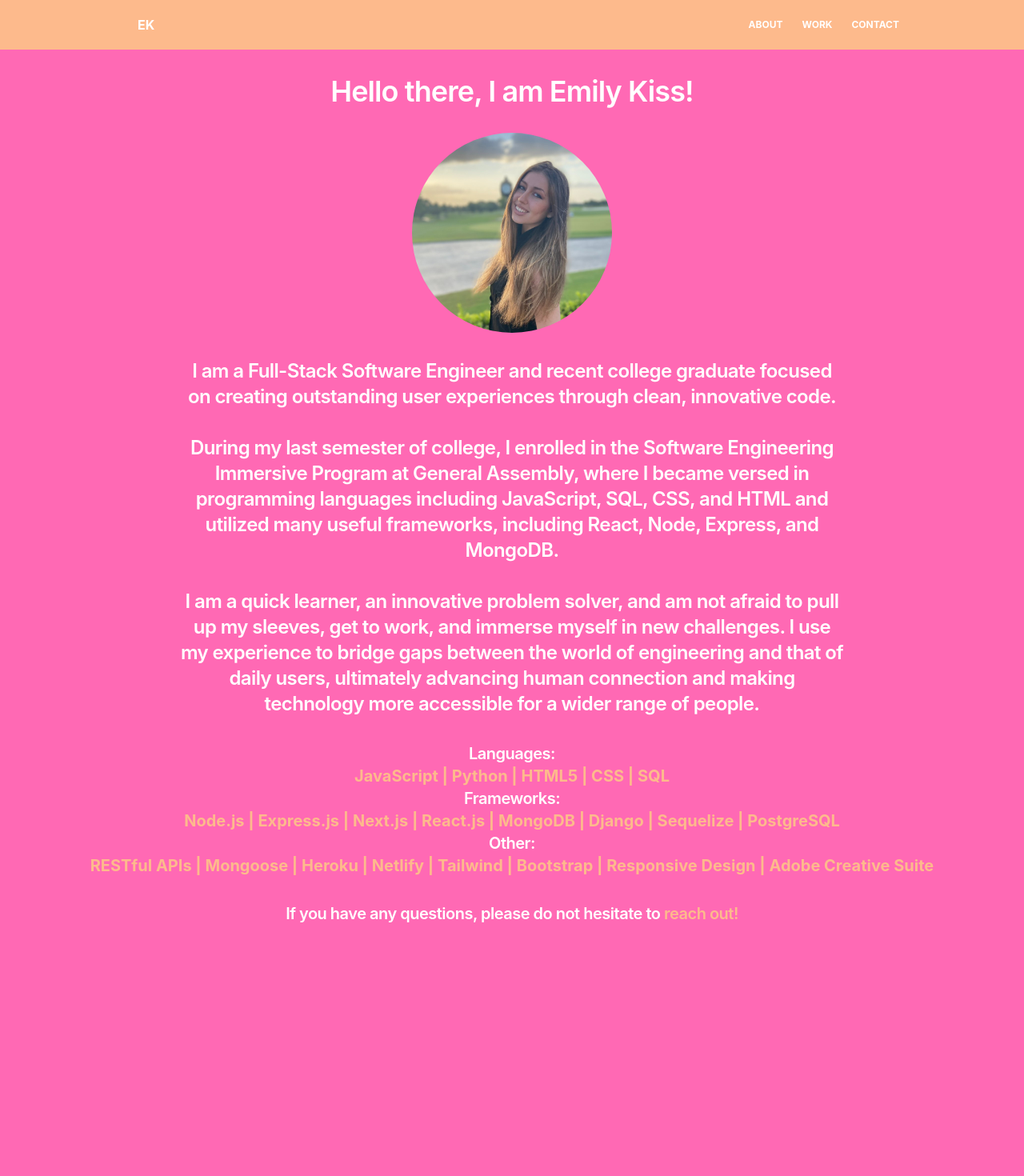
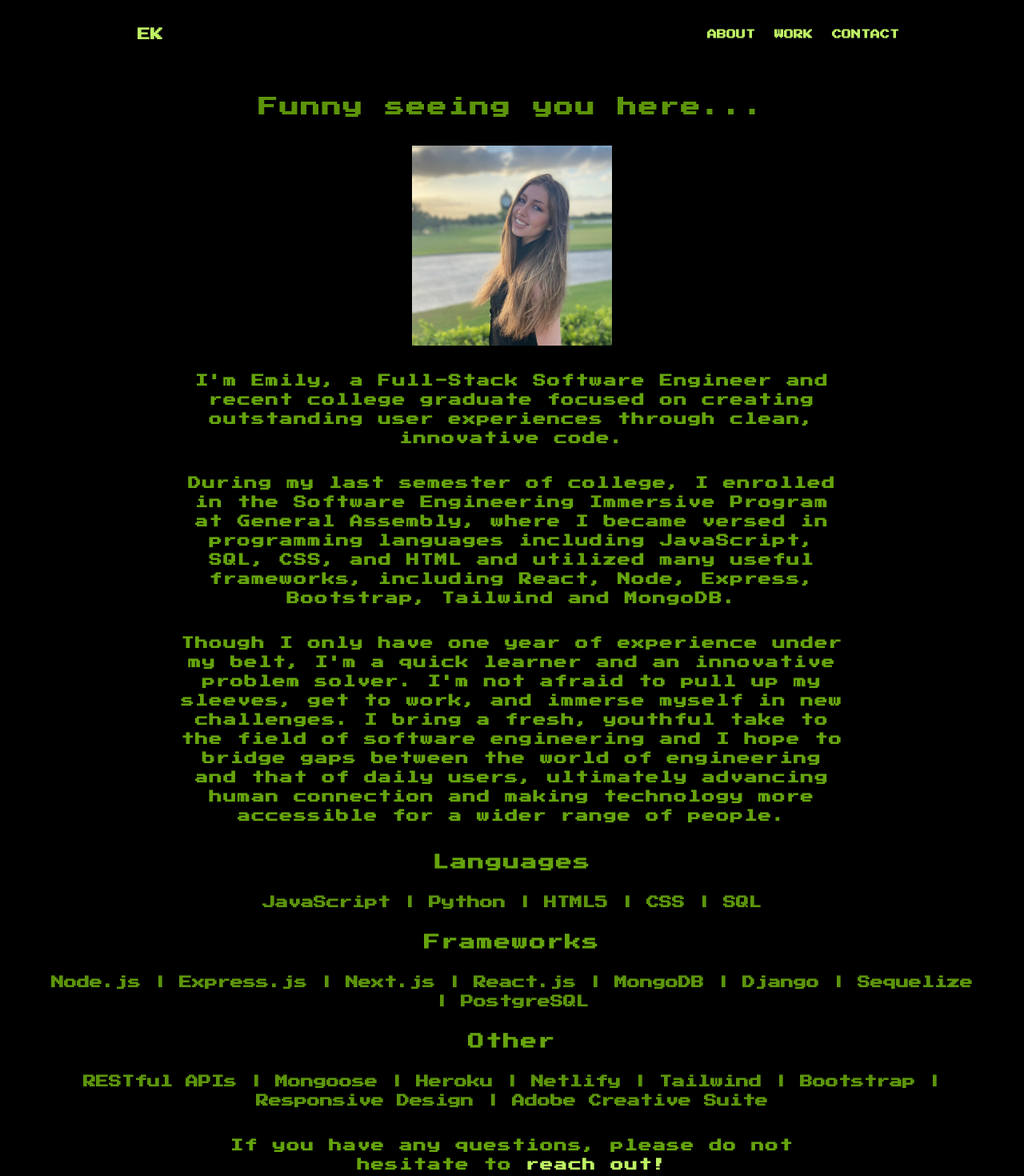
Before and after one commit to emilykiss/Emily-Kiss-Portfolio, a Next.js app: page / in a window 1280 px wide. Shown: the top 1470 px of the page at 80% size. Before the commit the page ends 1196 px from the top, so only its background shows below. Built offline with nearby package versions, Linux system fonts and the light colour scheme.

Commit message:
matrix edit

```diff
--- a/components/navbar.jsx
+++ b/components/navbar.jsx
@@ -2,11 +2,11 @@ import Link from "next/link"
 export default function Navbar() {
   return (
     <>
-      <nav className="relative flex flex-wrap items-center justify-between px-2 py-3 bg-orange-300 mb-3">
+      <nav className="relative flex flex-wrap items-center justify-between px-2 py-6 bg-black mb-3">
         <div className="container px-4 mx-auto flex flex-wrap items-center justify-between">
           <div className="w-full relative flex justify-between lg:w-auto  px-4 lg:static lg:block lg:justify-start">
             <Link href="/contact">
-              <span className="px-3 py-2 flex items-center uppercase font-bold leading-snug text-white hover:opacity-75">
+              <span className="px-3 py-2 flex items-center uppercase font-bold leading-snug text-lime-300 hover:text-lime-600 hover:animate-pulse">
                 EK
               </span>
             </Link>
@@ -18,21 +18,21 @@ export default function Navbar() {
             <ul className="flex flex-col lg:flex-row list-none ml-auto">
               <li className="nav-item">
                 <Link href="/">
-                  <span className="px-3 py-2 flex items-center text-xs uppercase font-bold leading-snug text-white hover:opacity-75">
+                  <span className="px-3 py-2 flex items-center text-xs uppercase font-bold leading-snug text-lime-300 hover:text-lime-600 hover:animate-pulse">
                     About
                   </span>
                 </Link>
               </li>
               <li className="nav-item">
                 <Link href="/work">
-                  <span className="px-3 py-2 flex items-center text-xs uppercase font-bold leading-snug text-white hover:opacity-75">
+                  <span className="px-3 py-2 flex items-center text-xs uppercase font-bold leading-snug text-lime-300 hover:text-lime-600 hover:animate-pulse">
                     Work
                   </span>
                 </Link>
               </li>
               <li className="nav-item">
                 <Link href="/contact">
-                  <span className="px-3 py-2 flex items-center text-xs uppercase font-bold leading-snug text-white hover:opacity-75">
+                  <span className="px-3 py-2 flex items-center text-xs uppercase font-bold leading-snug text-lime-300 hover:text-lime-600 hover:animate-pulse">
                     Contact
                   </span>
                 </Link>
--- a/package.json
+++ b/package.json
@@ -9,6 +9,7 @@
     "lint": "next lint"
   },
   "dependencies": {
+    "@fontsource/press-start-2p": "^4.5.10",
     "flowbite": "^1.4.7",
     "next": "12.2.1",
     "react": "18.2.0",
--- /dev/null
+++ b/pages/_document.js
@@ -0,0 +1,40 @@
+import Document, { Html, Head, Main, NextScript } from "next/document"
+
+class MyDocument extends Document {
+  static async getInitialProps(ctx) {
+    const originalRenderPage = ctx.renderPage
+
+    // Run the React rendering logic synchronously
+    ctx.renderPage = () =>
+      originalRenderPage({
+        // Useful for wrapping the whole react tree
+        enhanceApp: (App) => App,
+        // Useful for wrapping in a per-page basis
+        enhanceComponent: (Component) => Component,
+      })
+
+    // Run the parent `getInitialProps`, it now includes the custom `renderPage`
+    const initialProps = await Document.getInitialProps(ctx)
+
+    return initialProps
+  }
+
+  render() {
+    return (
+      <Html>
+        <Head>
+            <link rel="preconnect" href="https://fonts.googleapis.com" />
+            <link rel="preconnect" href="https://fonts.gstatic.com" crossOrigin />
+            <link href="https://fonts.googleapis.com/css2?family=Press+Start+2P&display=swap"
+            rel="stylesheet"></link>
+        </Head>
+        <body>
+          <Main />
+          <NextScript />
+        </body>
+      </Html>
+    )
+  }
+}
+
+export default MyDocument
--- a/pages/index.js
+++ b/pages/index.js
@@ -1,6 +1,7 @@
 import Head from "next/head"
 import Image from "next/image"
 import styles from "../styles/Home.module.css"
+import "@fontsource/press-start-2p"
 
 export default function Home() {
   return (
@@ -11,8 +12,8 @@ export default function Home() {
         <link rel="icon" href="/e.png" />
       </Head>
       <main>
-        <h1 className="mt-8 text-center font-semibold tracking-tight text-white text-4xl">
-          Hello there, I am Emily Kiss!
+        <h1 className="mt-8 text-center font-semibold tracking-widest text-lime-600 text-2xl animate-pulse">
+          Funny seeing you here...
         </h1>
         <span className="flex justify-center my-8">
           <Image
@@ -20,67 +21,55 @@ export default function Home() {
             alt="This is a picture of me."
             width={250}
             height={250}
-            className="rounded-full"
+            className="hover:rotate-45"
           />
         </span>
-        <h2 className="text-center font-semibold tracking-tight text-white text-2xl m-8 sm:mx-24 md:mx-48">
-          I am a Full-Stack Software Engineer and recent college graduate
+        <h2 className="text-center font-semibold text-lime-600 m-8 sm:mx-24 md:mx-48 tracking-widest">
+          {`I'm Emily, a Full-Stack Software Engineer and recent college graduate
           focused on creating outstanding user experiences through clean,
-          innovative code.
+          innovative code.`}
         </h2>
-        <h2 className="text-center font-semibold tracking-tight text-white text-2xl m-8 sm:mx-24 md:mx-48">
+        <h2 className="text-center font-semibold text-lime-600 m-8 sm:mx-24 md:mx-48 tracking-widest">
           During my last semester of college, I enrolled in the Software
           Engineering Immersive Program at General Assembly, where I became
           versed in programming languages including JavaScript, SQL, CSS, and
           HTML and utilized many useful frameworks, including React, Node,
-          Express, and MongoDB.
+          Express, Bootstrap, Tailwind and MongoDB.
         </h2>
-        <h2 className="text-center font-semibold tracking-tight text-white text-2xl m-8 sm:mx-24 md:mx-48">
-          I am a quick learner, an innovative problem solver, and am not afraid
-          to pull up my sleeves, get to work, and immerse myself in new
-          challenges. I use my experience to bridge gaps between the world of
+        <h2 className="tracking-widest text-center font-semibold text-lime-600 m-8 sm:mx-24 md:mx-48">
+          {`Though I only have one year of experience under my belt, I'm a quick learner and an innovative problem solver. I'm not afraid to pull up my sleeves, get to work, and immerse myself in new challenges. I bring a fresh, youthful take to the field of software engineering and I hope to bridge gaps between the world of
           engineering and that of daily users, ultimately advancing human
-          connection and making technology more accessible for a wider range of
-          people.
+          connection and making technology more accessible for a wider range of people.`}
         </h2>
-        <h2 className="text-center font-semibold tracking-tight text-white text-xl sm:mx-24 md:mx-48"></h2>
+        <h2 className="text-center font-semibold text-white text-xl sm:mx-24 md:mx-48"></h2>
         <div className="">
-          <h5 className="text-center font-semibold tracking-tight text-white mt-8 text-xl sm:mx-24 md:mx-48">
-            Languages:{" "}
+          <h5 className="text-center font-semibold tracking-widest text-lime-600 mt-8 text-xl sm:mx-24 md:mx-48">
+            Languages{" "}
           </h5>
-          <h5 className="text-orange-300 text-center font-bold text-xl">
+          <h5 className="text-lime-600 text-center font-bold m-6 animate-pulse">
             JavaScript | Python | HTML5 | CSS | SQL
           </h5>
-          <h5 className="text-center font-semibold tracking-tight text-white text-xl sm:mx-24 md:mx-48">
-            Frameworks:{" "}
+          <h5 className="text-center font-semibold tracking-widest text-lime-600 text-xl sm:mx-24 md:mx-48">
+            Frameworks{" "}
           </h5>
-          <h5 className="text-orange-300 text-center font-bold text-xl">
+          <h5 className="text-lime-600 text-center font-bold m-6 animate-pulse">
             Node.js | Express.js | Next.js | React.js | MongoDB | Django |
             Sequelize | PostgreSQL
           </h5>
-          <h5 className="text-center font-semibold tracking-tight text-white text-xl sm:mx-24 md:mx-48">
-            Other:{" "}
+          <h5 className="text-center font-semibold tracking-widest text-lime-600 text-xl sm:mx-24 md:mx-48">
+            Other{" "}
           </h5>
-          <h5 className="text-orange-300 text-center font-bold text-xl">
+          <h5 className="text-lime-600 text-center font-bold m-6 animate-pulse">
             RESTful APIs | Mongoose | Heroku | Netlify | Tailwind | Bootstrap |
             Responsive Design | Adobe Creative Suite
           </h5>
         </div>
-        {/* <h5 className="text-center font-semibold tracking-tight text-white text-2xl mt-10 sm:mx-24 md:mx-48">
-          If you would like to hear more about me, access my resume{" "}
-          <a
-            href="/Users/emilykiss/Downloads/Emily%20Kiss%20-%20ATS%20Resume.pdf"
-            target="blank"
-            className="text-pink-400 hover:text-white"
-          >
-            here.
-          </a>
-        </h5> */}
-        <h6 className="text-center font-semibold tracking-tight text-white text-xl mb-10 m-8 sm:mx-24 md:mx-48">
+
+        <h6 className="text-center font-semibold tracking-widest text-lime-600 mb-10 m-8 sm:mx-24 md:mx-48">
           If you have any questions, please do not hesitate to{" "}
           <a
             href="mailto:emilylanekiss@gmail.com? subject= subject text"
-            className="text-orange-300 hover:text-white"
+            className="text-lime-300 hover:text-lime-600"
           >
             reach out!
           </a>
--- a/pages/work.jsx
+++ b/pages/work.jsx
@@ -3,8 +3,8 @@ import Image from "next/image"
 export default function Work() {
   return (
     <main>
-      <h1 className="text-4xl my-8 text-center font-semibold text-white">
-        Recent Work
+      <h1 className="tracking-widest text-xl m-8 pb-8 text-center font-semibold text-lime-600 animate-pulse">
+        {`Ok, now let's get to the stuff you're really here for.`}
       </h1>
       <div className="">
         <div className="">
@@ -16,7 +16,7 @@ export default function Work() {
             >
               <Image
                 src="/cm.png"
-                className="w-[500px] h-[400px] hover:contrast-50 drop-shadow-2xl"
+                className="w-[500px] h-[400px] hover:animate-pulse drop-shadow-2xl"
                 alt="CheckMate"
                 width={700}
                 height={600}
@@ -33,7 +33,7 @@ export default function Work() {
           >
             <Image
               src="/en.png"
-              className="w-[500px] h-[400px] hover:contrast-50 drop-shadow-2xl"
+              className="w-[500px] h-[400px] hover:animate-pulse drop-shadow-2xl"
               alt="mail"
               width={700}
               height={600}
@@ -49,7 +49,7 @@ export default function Work() {
           >
             <Image
               src="/sm.png"
-              className="w-[500px] h-[400px] hover:contrast-50 drop-shadow-2xl"
+              className="w-[500px] h-[400px] hover:animate-pulse drop-shadow-2xl"
               alt="mail"
               width={700}
               height={600}
@@ -65,7 +65,7 @@ export default function Work() {
           >
             <Image
               src="/pet.png"
-              className="w-[500px] h-[400px] hover:contrast-50 drop-shadow-2xl"
+              className="w-[500px] h-[400px] hover:animate-pulse drop-shadow-2xl"
               alt="mail"
               width={700}
               height={600}
--- a/styles/globals.css
+++ b/styles/globals.css
@@ -7,16 +7,8 @@ html,
 body {
   padding: 0;
   margin: 0;
-  font-family: -apple-system, BlinkMacSystemFont, Segoe UI, Roboto, Oxygen,
-    Ubuntu, Cantarell, Fira Sans, Droid Sans, Helvetica Neue, sans-serif;
-  /* background-image: linear-gradient(
-    to left,
-    #EF87BE,
-    #F9A3CB,
-    #FCBCD7,
-    #FFCEE6
-  ); */
-  background-color: hotpink;
+  font-family:'Press Start 2P', cursive;
+  background-color: black;
 }
 
 a {
```
Also changed, not shown: pages/contact.jsx (+7 -9 lines), 1 other file (tests, documents, lock files or other folders).
